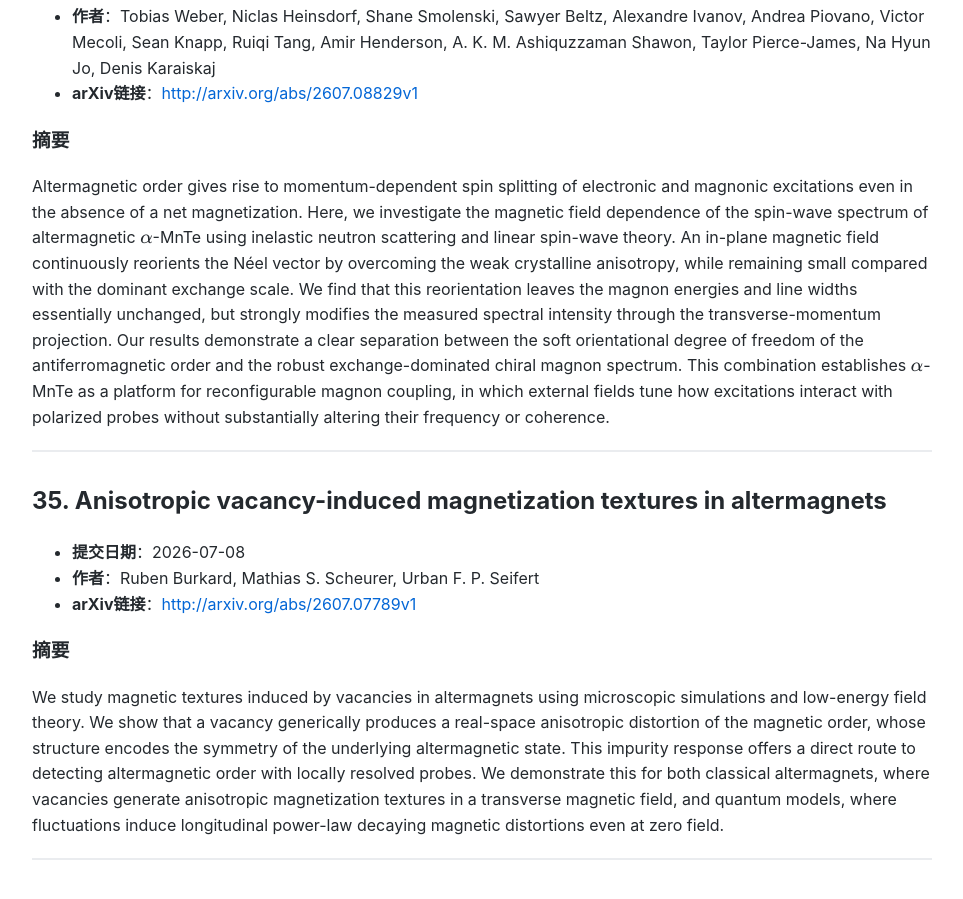
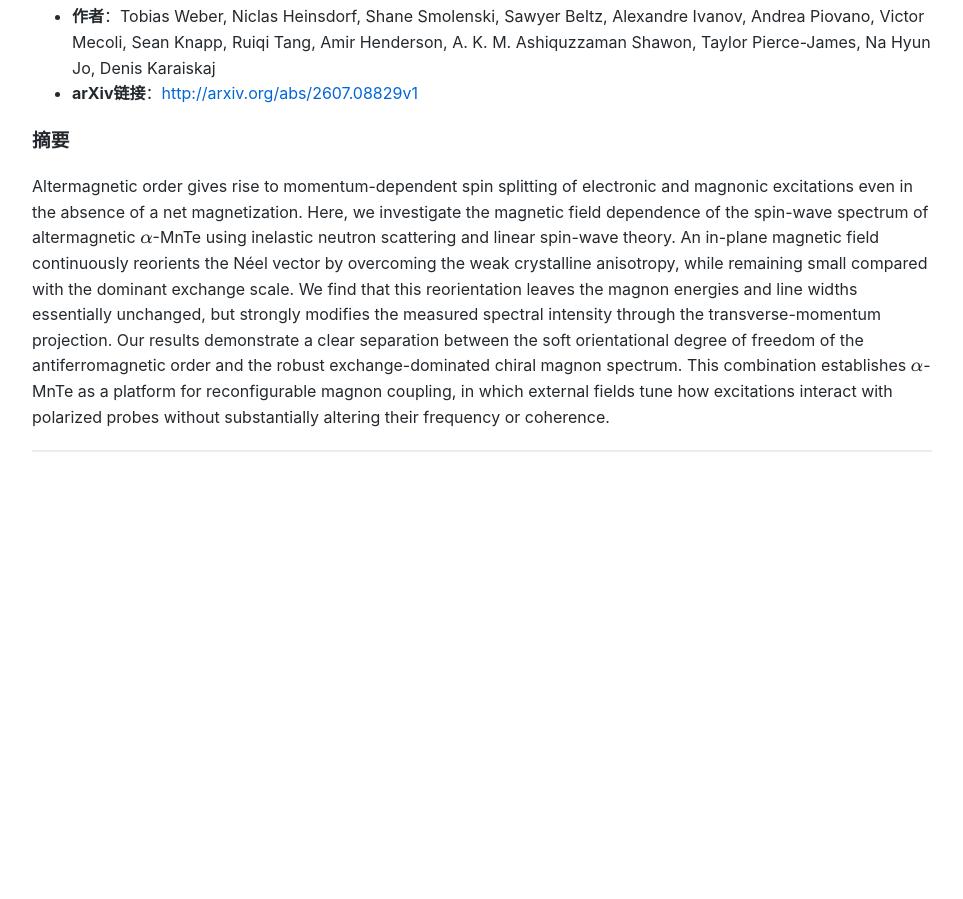
Before and after one commit to yangke25491/daily-arxiv-altermagnetic, a Jekyll site: the page built from index.md, in a window 1280 px wide and 900 px high, scrolled down 19556 px. Shown: the whole window, without its empty margins (158-1121 px from the left). Built offline with Jekyll 4.4.1, drawn with Linux system fonts in a browser that asks for light colours; after the commit the page ends 20048 px from its top, so only the background shows below that; some of the changed text lies outside the part shown.

Commit message:
Automated update: arXiv papers

```diff
--- a/index.md
+++ b/index.md
@@ -5,8 +5,8 @@ title: 交错磁论文
 
 # 凝聚态物理-交错磁(Altermagnetic)相关论文
 
-> 检索时间范围：**2026-07-08 至 2026-08-07**
-> 数据检索到 **35** 篇相关论文，按提交时间降序排列
+> 检索时间范围：**2026-07-09 至 2026-08-08**
+> 数据检索到 **34** 篇相关论文，按提交时间降序排列
 
 ---
 
@@ -383,14 +383,3 @@ The superconductivity in RuO2 emerges under strain. RuO2 is also an altermagnet
 Altermagnetic order gives rise to momentum-dependent spin splitting of electronic and magnonic excitations even in the absence of a net magnetization. Here, we investigate the magnetic field dependence of the spin-wave spectrum of altermagnetic $α$-MnTe using inelastic neutron scattering and linear spin-wave theory. An in-plane magnetic field continuously reorients the Néel vector by overcoming the weak crystalline anisotropy, while remaining small compared with the dominant exchange scale. We find that this reorientation leaves the magnon energies and line widths essentially unchanged, but strongly modifies the measured spectral intensity through the transverse-momentum projection. Our results demonstrate a clear separation between the soft orientational degree of freedom of the antiferromagnetic order and the robust exchange-dominated chiral magnon spectrum. This combination establishes $α$-MnTe as a platform for reconfigurable magnon coupling, in which external fields tune how excitations interact with polarized probes without substantially altering their frequency or coherence.
 
 ---
-
-## 35. Anisotropic vacancy-induced magnetization textures in altermagnets
-
-- **提交日期**：2026-07-08
-- **作者**：Ruben Burkard, Mathias S. Scheurer, Urban F. P. Seifert
-- **arXiv链接**：[http://arxiv.org/abs/2607.07789v1](http://arxiv.org/abs/2607.07789v1)
-
-### 摘要
-We study magnetic textures induced by vacancies in altermagnets using microscopic simulations and low-energy field theory. We show that a vacancy generically produces a real-space anisotropic distortion of the magnetic order, whose structure encodes the symmetry of the underlying altermagnetic state. This impurity response offers a direct route to detecting altermagnetic order with locally resolved probes. We demonstrate this for both classical altermagnets, where vacancies generate anisotropic magnetization textures in a transverse magnetic field, and quantum models, where fluctuations induce longitudinal power-law decaying magnetic distortions even at zero field.
-
----
```
